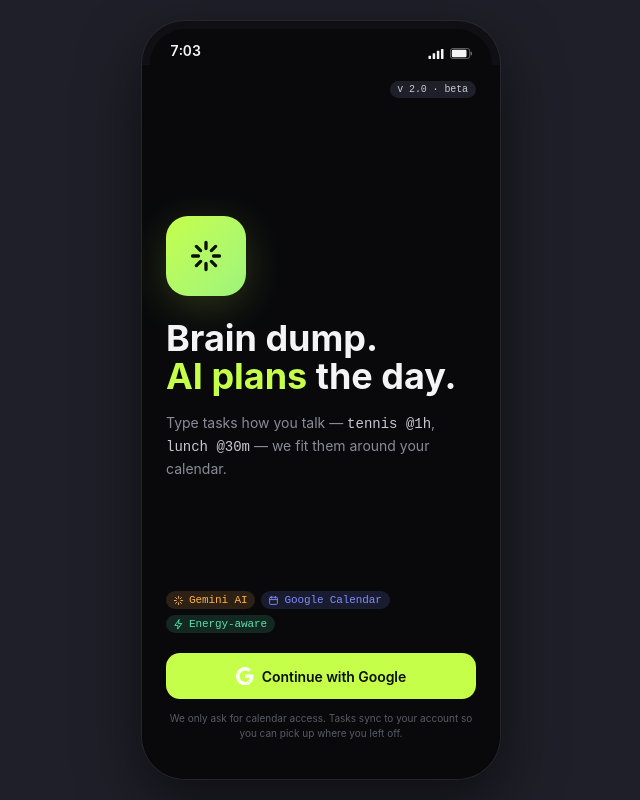
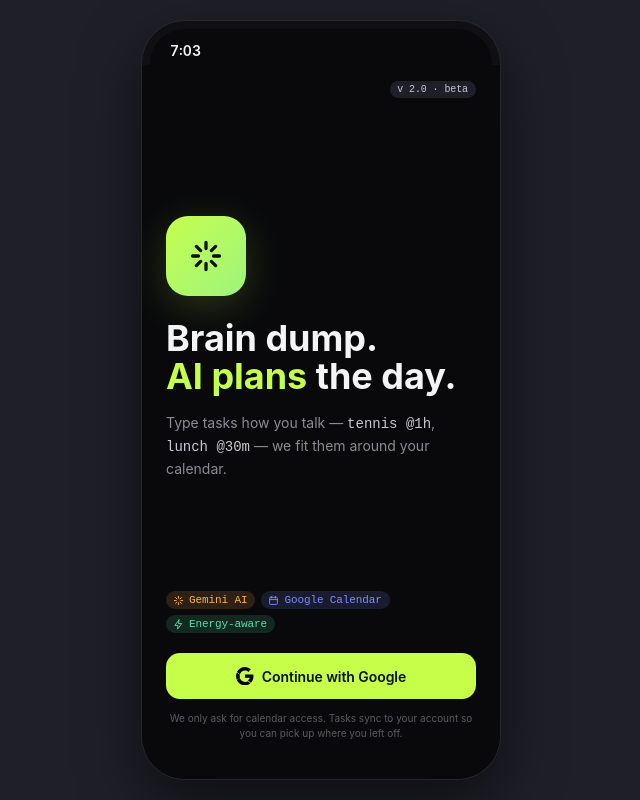
Before and after one commit to IORD1/smart-sheduler, a Next.js app: page / in a window 1280 px wide. Shown: the whole page, without its empty margins (319-959 px from the left). Built offline with nearby package versions, Linux system fonts and the light colour scheme; no server answers.

Commit message:
nit-changes-icon-color-remove-battery-icon

```diff
--- a/app/page.js
+++ b/app/page.js
@@ -129,19 +129,19 @@ export default function LoginPage() {
         >
           <svg width="18" height="18" viewBox="0 0 48 48">
             <path
-              fill="#fff"
+              fill="#000"
               d="M24 9.5c3.5 0 6.6 1.2 9 3.5l6.7-6.7C35.3 2.5 30 0 24 0 14.6 0 6.5 5.4 2.6 13.2l7.8 6c1.9-5.6 7.1-9.7 13.6-9.7z"
             />
             <path
-              fill="#fff"
+              fill="#000"
               d="M46.6 24.5c0-1.6-.1-3.2-.4-4.7H24v9h12.7c-.5 2.9-2.2 5.4-4.7 7l7.6 5.9c4.4-4.1 7-10.1 7-17.2z"
             />
             <path
-              fill="#fff"
+              fill="#000"
               d="M10.4 28.6C10 27.3 9.8 26 9.8 24.5s.2-2.8.6-4.1l-7.8-6C.9 17.6 0 20.9 0 24.5s.9 6.9 2.6 10.1l7.8-6z"
             />
             <path
-              fill="#fff"
+              fill="#000"
               d="M24 49c6 0 11-2 14.7-5.4l-7.6-5.9c-2.1 1.4-4.8 2.3-7.1 2.3-6.5 0-12-4.4-13.9-10.4l-7.8 6C6.5 43.6 14.6 49 24 49z"
             />
           </svg>
--- a/components/ui/StatusBar.jsx
+++ b/components/ui/StatusBar.jsx
@@ -38,19 +38,6 @@ export default function StatusBar() {
   return (
     <div className="ss-statusbar">
       <span>{now}</span>
-      <div className="ss-sb-icons">
-        <svg width="16" height="10" viewBox="0 0 18 12" fill="currentColor">
-          <rect x="0" y="8" width="3" height="4" rx="0.5"/>
-          <rect x="5" y="5" width="3" height="7" rx="0.5"/>
-          <rect x="10" y="2" width="3" height="10" rx="0.5"/>
-          <rect x="15" y="0" width="3" height="12" rx="0.5"/>
-        </svg>
-        <svg width="22" height="11" viewBox="0 0 24 12" fill="none">
-          <rect x="0.5" y="0.5" width="21" height="11" rx="2.5" stroke="currentColor" opacity="0.4"/>
-          <rect x="2" y="2" width="16" height="8" rx="1.2" fill="currentColor"/>
-          <rect x="22.5" y="4" width="1.5" height="4" rx="0.5" fill="currentColor" opacity="0.4"/>
-        </svg>
-      </div>
     </div>
   );
 }
```
